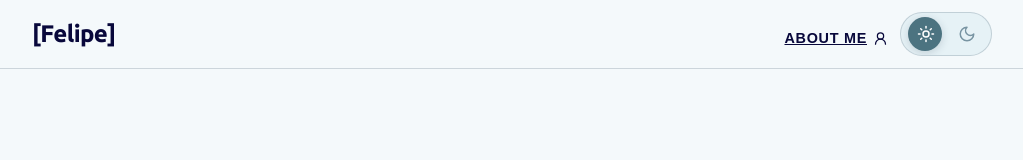
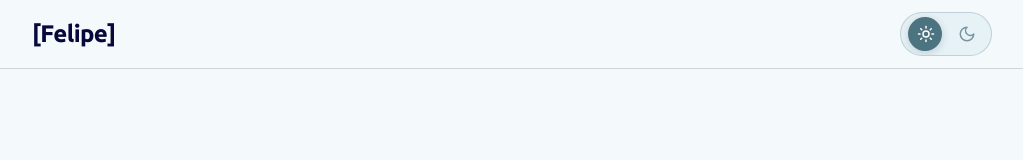
Before and after one commit to psyout/portfolio-app, a Next.js app: page / in a window 1280 px wide. Shown: the top 160 px of the page, without its empty margins (128-1151 px from the left). Built offline with nearby package versions, Linux system fonts and the light colour scheme; a web font is replaced by a local one.

Commit message:
Simplify site header navigation

```diff
--- a/components/portfolio/site-header.tsx
+++ b/components/portfolio/site-header.tsx
@@ -1,6 +1,6 @@
 'use client';
 
-import { Moon, Sun, UserRound } from 'lucide-react';
+import { Moon, Sun } from 'lucide-react';
 
 export function SiteHeader() {
 	function toggleTheme() {
@@ -22,7 +22,7 @@ export function SiteHeader() {
 				<nav
 					className='flex items-baseline gap-3 text-[0.9rem] font-semibold uppercase tracking-wider'
 					aria-label='Main navigation'>
-					<a
+					{/*<a
 						className='inline-flex items-center gap-1.5 leading-none underline transition-colors hover:text-portfolio-title max-[520px]:text-[0.9rem] max-[520px]:tracking-normal'
 						href='#about'>
 						About me
@@ -31,7 +31,7 @@ export function SiteHeader() {
 							strokeWidth={2}
 							aria-hidden='true'
 						/>
-					</a>
+					</a> */}
 
 					<button
 						type='button'
```
